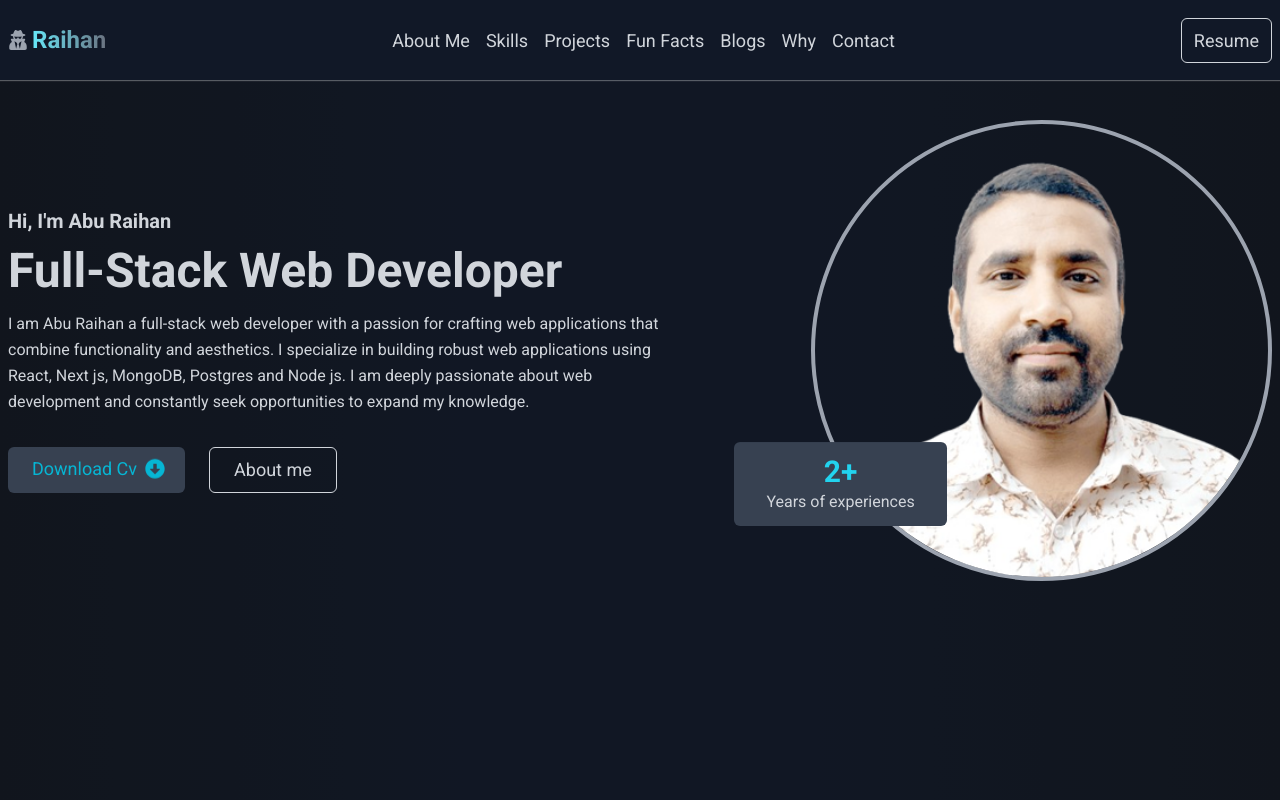
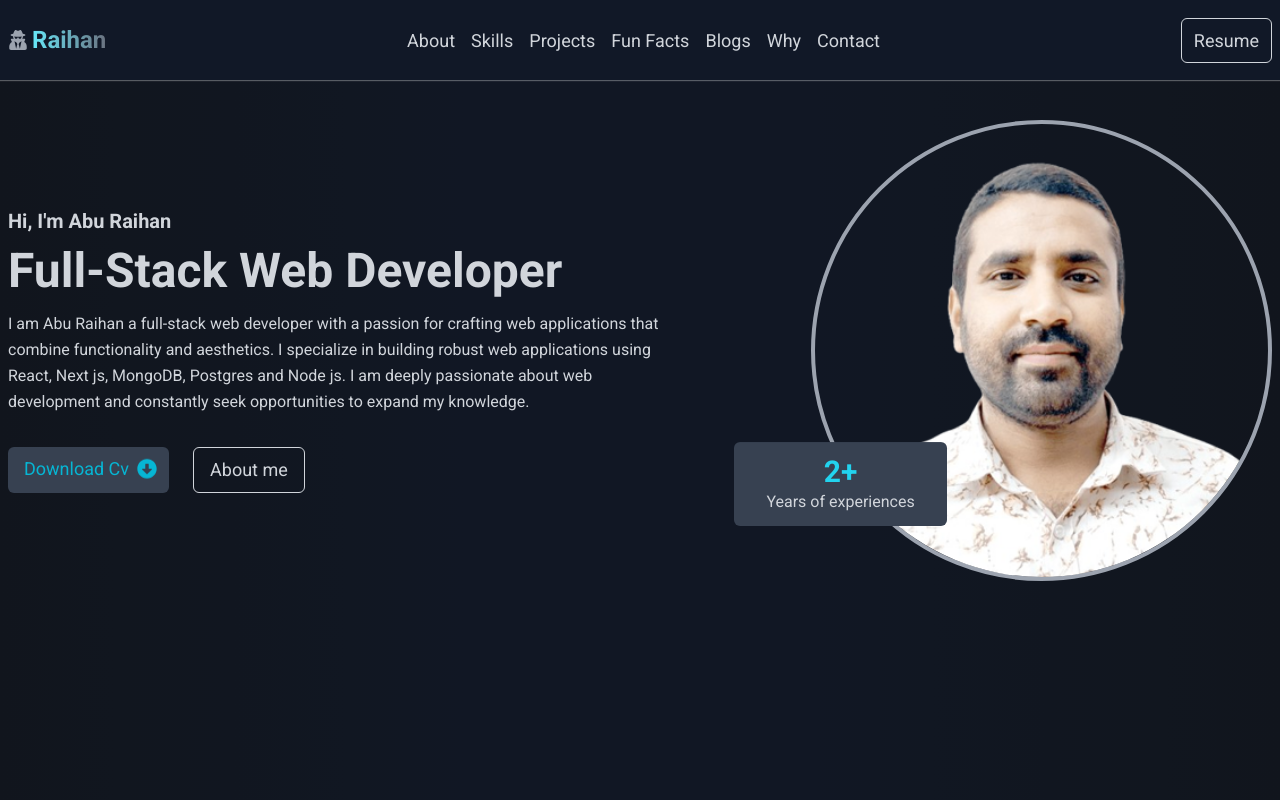
Before and after one commit to aburaihan8715/portfolio-client, a Next.js app: page / in a window 1280 px wide. Shown: the top 800 px of the page. Built offline with nearby package versions, Linux system fonts and the light colour scheme; no server answers.

Commit message:
update responsive issue

```diff
--- a/src/components/common/header.tsx
+++ b/src/components/common/header.tsx
@@ -18,7 +18,7 @@ const Header = () => {
   const menuItems = (
     <>
       <li>
-        <HashLink href="#about-me">About Me</HashLink>
+        <HashLink href="#about-me">About</HashLink>
       </li>
 
       <li>
--- a/src/components/home-view/hero/index.tsx
+++ b/src/components/home-view/hero/index.tsx
@@ -31,7 +31,7 @@ const Hero = () => {
               <a
                 href="https://drive.google.com/uc?export=download&id=1hUgu5Q5hMynQQHTTK8_SdShK8-8HSx1D"
                 target="_blank"
-                className="inline-flex w-fit rounded-md border-0 bg-gray-700 px-6 py-2 text-lg text-cyan-500 transition duration-100 hover:bg-gray-500 focus:outline-none"
+                className="inline-flex w-fit rounded-md border-0 bg-gray-700 px-4 py-2 text-lg text-cyan-500 transition duration-100 hover:bg-gray-500 focus:outline-none"
               >
                 <span>Download Cv</span>
                 <span className="h-6 w-6 animate-bounce p-2 text-xl">
@@ -40,7 +40,7 @@ const Hero = () => {
               </a>
               <a
                 href="#about-me"
-                className="inline-flex w-fit rounded-md border border-gray-300 bg-transparent px-6 py-2 text-lg text-gray-300 transition duration-100 hover:bg-gray-700 focus:outline-none md:ml-4"
+                className="inline-flex w-fit rounded-md border border-gray-300 bg-transparent px-4 py-2 text-lg text-gray-300 transition duration-100 hover:bg-gray-700 focus:outline-none md:ml-4"
               >
                 About me
               </a>
```
